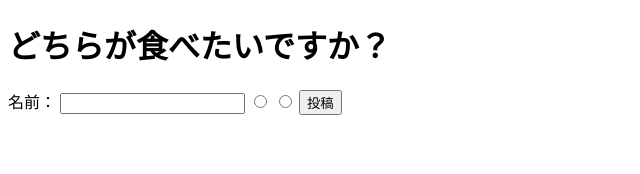
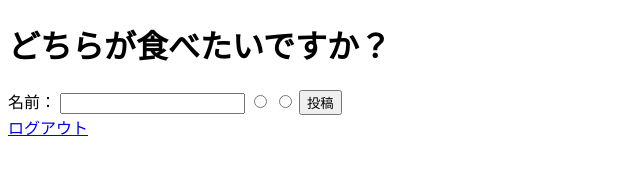
Before and after one commit to maataro/node-js-http, a website: page form.pug in a window 1280 px wide. Shown: the whole page, without its empty margins (0-640 px from the left). Drawn offline with nearby package versions, Linux system fonts and the light colour scheme; files that its build step writes are made by us from their sources.

Commit message:
ログアウト用のリンク実装

```diff
--- a/form.pug
+++ b/form.pug
@@ -13,3 +13,4 @@ html(lang="ja")
       input(type="radio" name="favorite" value=secondItem)
       span #{secondItem}
       button(type="submit") 投稿
+    a(href="/logout") ログアウト
```
